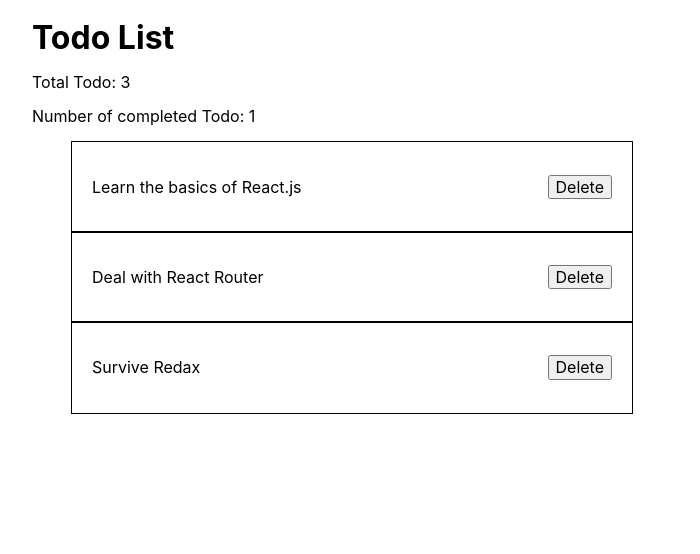
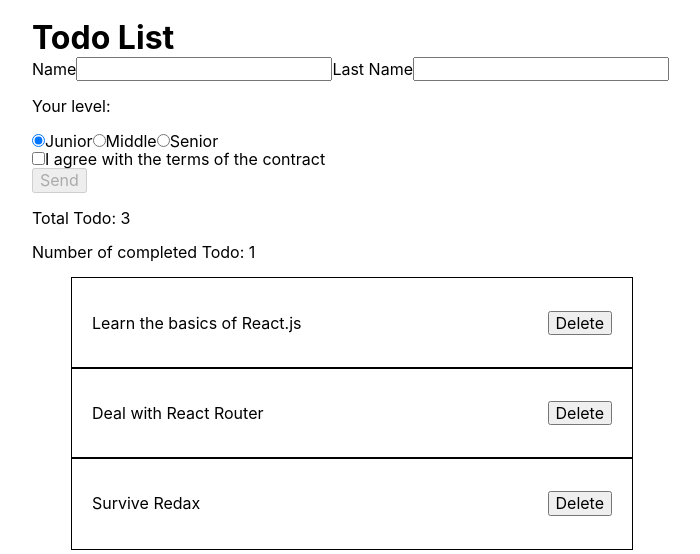
Before and after one commit to ihorrudniev/todo-list, a React (Create React App) app: page / in a window 1280 px wide. Shown: the top 554 px of the page, without its empty margins (18-718 px from the left). Built offline with nearby package versions, Linux system fonts and the light colour scheme.

Commit message:
add_form

```diff
--- a/package.json
+++ b/package.json
@@ -12,6 +12,7 @@
     "react": "^18.1.0",
     "react-dom": "^18.1.0",
     "react-scripts": "5.0.1",
+    "shortid": "^2.2.16",
     "web-vitals": "^2.1.4"
   },
   "scripts": {
--- a/src/App.js
+++ b/src/App.js
@@ -1,4 +1,5 @@
 import React, { Component } from 'react';
+import Form from './Components/Form';
 import TodoList from './Components/TodoList';
 import initialTodos from './todos.json';
 import './App.css';
@@ -14,6 +15,13 @@ class App extends Component {
     }));
   };
 
+  /**data - {name, tag} из стейта формы */
+  formSubmitHandler = data => {
+    setTimeout(() => {
+      console.log(data);
+    }, 1000);
+  };
+
   render() {
     // вычисляемые значения
     const { todos } = this.state;
@@ -27,6 +35,9 @@ class App extends Component {
     return (
       <div className="Container">
         <h1>Todo List</h1>
+        {/*onSubmitForm это не прослушиватель события, это проп который идет на мой компонент формы */}
+        <Form onSubmitForm={this.formSubmitHandler} />
+        {/* <Form onSubmitForm={this.formSubmitHandler} /> */}
         <p>Total Todo: {totalTodoCount}</p>
         <p>Number of completed Todo: {completedTodoCount}</p>
         <TodoList todos={todos} onDeleteTodo={this.deleteTodo} />
--- /dev/null
+++ b/src/Components/Form/Form.js
@@ -0,0 +1,146 @@
+import React, { Component } from 'react';
+import shortid from 'shortid';
+
+class Form extends Component {
+  // этот стейт внутри формы, он нужен чтоб пока мы что-то набираем обновлять интерфейс (перерисовывать инпуты)
+  state = {
+    // inputValue: ' ', - /**это был пример */
+    name: '',
+    tag: '',
+    experience: 'junior',
+    contract: false,
+  };
+  // ====если необходимо связывать <label> and <input> используем уникальные идентификаторы генерируя их динамически
+  nameInputId = shortid.generate();
+  tagInputId = shortid.generate();
+
+  // handleNameChange = event => {
+  //   this.setState({ name: event.currentTarget.value });
+  //    console.log(event.currentTarget.value);
+  //   записываем в state => currentTarget.value поверх того что было, не основываясь на предыдущем значении
+  // };
+
+  // handleLastNameChange = event => {
+  //   this.setState({ lastName: event.currentTarget.value });
+  //   console.log(event.currentTarget.value);
+  //   записываем в state => currentTarget.value поверх того что было, не основываясь на предыдущем значении
+  // };
+
+  // =======  use one handler for two inputs  =====
+  handleChange = event => {
+    const { name, value } = event.currentTarget;
+    // console.log(event.currentTarget);
+    // console.log(event.currentTarget.name);
+    // console.log(event.currentTarget.value);
+
+    // example
+    // const a = 'qweqwe';
+    // this.setState({ [a]: 5 });
+    // {
+    //   qweqwe: 5;
+    // }
+    this.setState({
+      [name]: value,
+    });
+  };
+
+  // =====method submit form =======
+  handleSubmit = event => {
+    event.preventDefault(); /**not to reload the page */
+    this.props.onSubmitForm(this.state);
+
+    this.reset();
+    // console.log(this.state);
+  };
+
+  handleContractChange = event => {
+    console.log(event.currentTarget.checked);
+    this.setState({ contract: event.currentTarget.checked });
+  };
+
+  // ===== сброс данных в инпутах поcле отправки формы ======
+  reset = () => {
+    this.setState({ name: '', tag: '' });
+  };
+
+  render() {
+    return (
+      <form onSubmit={this.handleSubmit}>
+        {/* <input type="text" value={this.state.inputValue} onChange={this.handleInputChange}/>  - это был пример */}
+        <label htmlFor={this.nameInputId}>
+          Name
+          <input
+            type="text"
+            name="name" /**значение атрибута такое как в state */
+            value={this.state.name}
+            // onChange={this.handleNameChange}
+            onChange={this.handleChange}
+            id={this.nameInputId}
+          />
+        </label>
+        <label htmlFor={this.tagInputId}>
+          Last Name
+          <input
+            type="text"
+            name="tag" /**значение атрибута такое как в state */
+            value={this.state.tag}
+            // onChange={this.handleLastNameChange}
+            onChange={this.handleChange}
+            id={this.tagInputId}
+          />
+        </label>
+
+        <p>Your level:</p>
+
+        <label>
+          <input
+            type="radio"
+            name="experience"
+            value="junior"
+            onChange={this.handleChange}
+            checked={this.state.experience === 'junior'}
+          />
+          Junior
+        </label>
+        <label>
+          <input
+            type="radio"
+            name="experience"
+            value="middle"
+            onChange={this.handleChange}
+            checked={this.state.experience === 'middle'}
+          />
+          Middle
+        </label>
+        <label>
+          <input
+            type="radio"
+            name="experience"
+            value="senior"
+            onChange={this.handleChange}
+            checked={this.state.experience === 'senior'}
+          />
+          Senior
+        </label>
+        <br />
+        <label>
+          <input
+            type="checkbox"
+            name="contract"
+            id=""
+            checked={this.state.contract}
+            onChange={this.handleContractChange}
+          />
+          I agree with the terms of the contract
+        </label>
+        <br />
+
+        <button type="submit" disabled={!this.state.contract}>
+          Send
+        </button>
+      </form>
+    );
+  }
+}
+
+export default Form;
--- /dev/null
+++ b/src/Components/Form/index.js
@@ -0,0 +1 @@
+export { default } from './Form';
```
Also changed, not shown: 1 other file (tests, documents, lock files or other folders).
